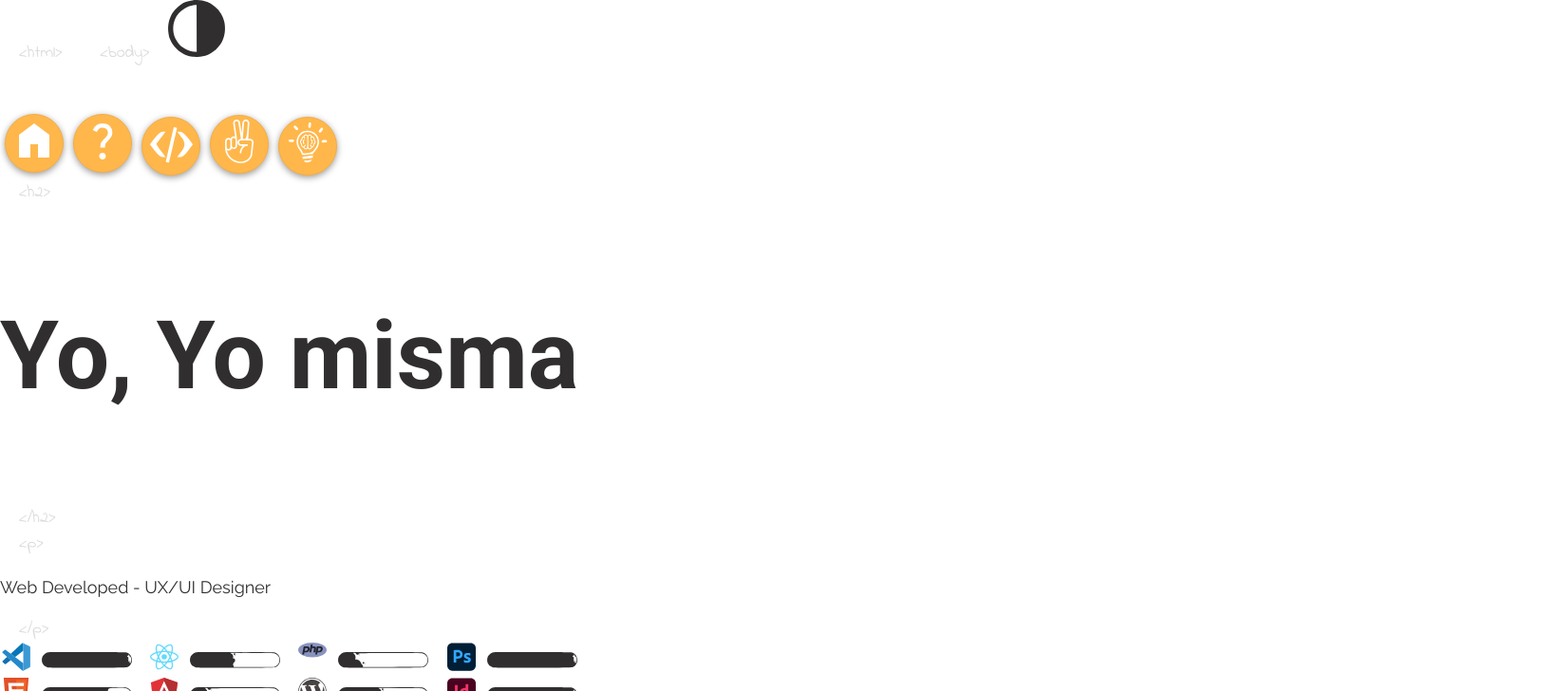
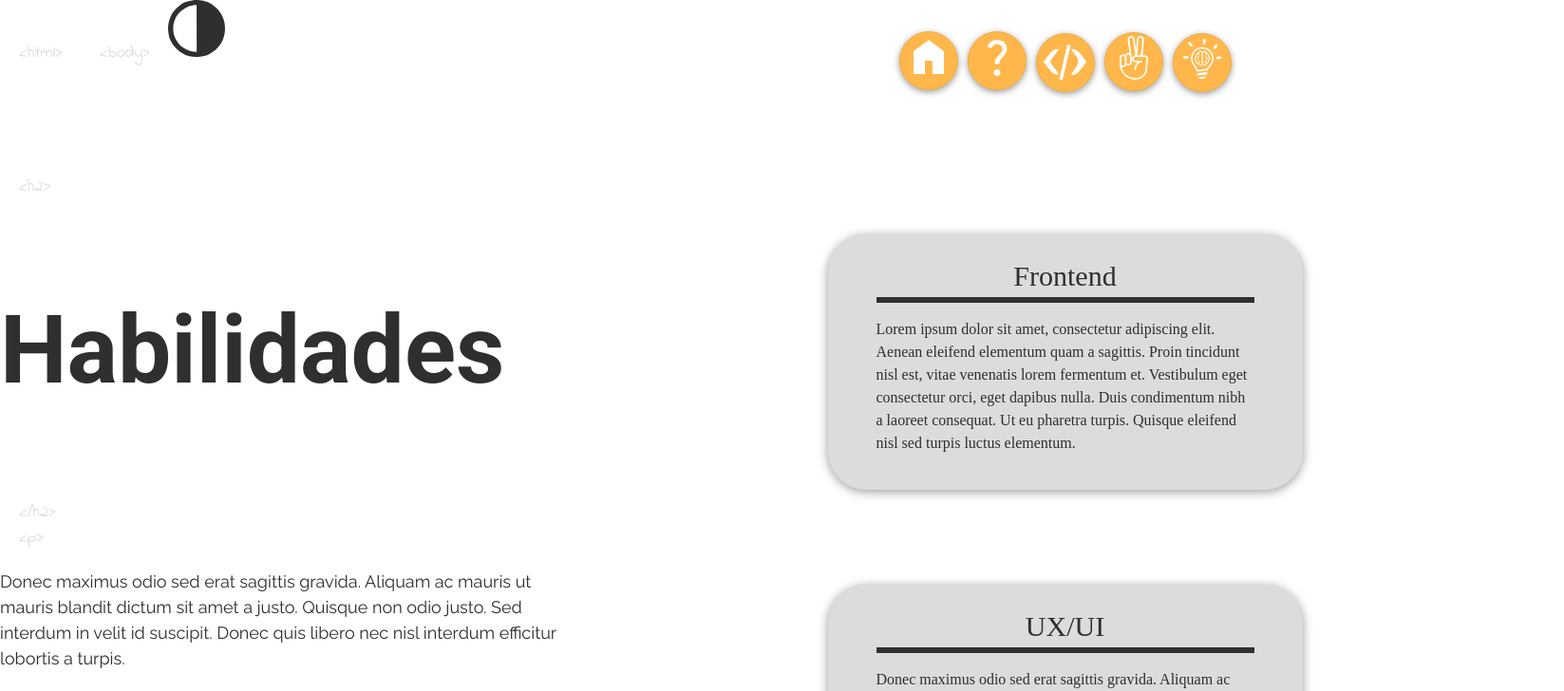
Before and after one commit to hemeragr/portfolio, a React (Vite) app: page /skills in a window 1280 px wide. Shown: the top 728 px of the page at 95% size, 1647 px wide, since content can reach past the window. Built offline with nearby package versions, Linux system fonts and the light colour scheme.

Commit message:
añadido todo el contenido y en cada pagina

```diff
--- a/src/componentes/card/Card.jsx
+++ b/src/componentes/card/Card.jsx
@@ -7,7 +7,7 @@ const Card = ({ cita }) => {
         <div className="card-body">
           <h3 className="card-title headers">{cita.work}</h3>
           <p className="card-text paragraph">{cita.description}</p>
-          <p className="card-skills paragraph">{cita.skills_used}</p>
+          <p className=" paragraph">{cita.skills_used}</p>
           <button href="#" className="btn button-send">
             {" "}
             <a href="#" className="link">
--- a/src/componentes/tarjet-text/Tarjet-txt.scss
+++ b/src/componentes/tarjet-text/Tarjet-txt.scss
@@ -0,0 +1,18 @@
+@import "../../scss/global.scss";
+
+.card-skills {
+  box-sizing: border-box;
+  padding: 20px 50px;
+  background-color: $grey;
+  width: 500px;
+  margin: 50px;
+
+  border: $border-tj;
+  box-shadow: $tarjet-shadow-light;
+  border-radius: 40px;
+}
+
+.card-title {
+  margin: auto;
+  border-bottom: 6px solid $black;
+}
--- a/src/componentes/tarjet-text/Tarjet_txt.jsx
+++ b/src/componentes/tarjet-text/Tarjet_txt.jsx
@@ -1,18 +1,16 @@
-import React from 'react'
+import "./Tarjet-txt.scss";
 
-const Tarjet_txt = () => {
+const Tarjet_txt = ({ card }) => {
   return (
     <>
-    <div class="card" >
-  <div class="card-body">
-    <h3 class="card-title">Card title</h5>
-    <p class="card-text">Some quick example text to build on the card title and make up the bulk of the card's content.</p>
-  </div>
-</div>
+      <div className="card-skills ">
+        <div className="card-body">
+          <h3 className="card-title">{card.title}</h3>
+          <p className="card-tx">{card.paragraph}</p>
+        </div>
+      </div>
+    </>
+  );
+};
 
-
-    </>
-  )
-}
-
-export default Tarjet_txt
+export default Tarjet_txt;
--- a/src/scss/_custom-properties.scss
+++ b/src/scss/_custom-properties.scss
@@ -27,3 +27,7 @@ $color-btn-dark: $blue;
 $main-shadow: 0px 2px 7px rgba(0, 0, 0, 0.4);
 $tarjet-shadow-light: 0px 2px 11px rgba(0, 0, 0, 0.4);
 $tarjet-shadow-dark: 0px 2px 11px $grey-dark;
+
+//borders
+
+$border-tj: 1px solid #dcdcdc;
--- a/src/views/contact/Contact.jsx
+++ b/src/views/contact/Contact.jsx
@@ -2,6 +2,7 @@ import Nav from "../../componentes/nav/Nav";
 import "./Contact.scss";
 import ContactSvg from "../../componentes/svg-hand/ContactSvg";
 import Svg_hi from "../../componentes/svg-hi/Svg_hi";
+import Footer from "../../componentes/footer-rrss/Footer";
 
 const Contact = () => {
   return (
@@ -50,6 +51,7 @@ const Contact = () => {
               <button className="button-send button-send">&gt;</button>
             </div>
           </form>
+          <Footer />
         </main>
         <section className="content-Nav&Img">
           <Nav />
--- a/src/views/skills/Skills.jsx
+++ b/src/views/skills/Skills.jsx
@@ -21,6 +21,9 @@ import Bar25 from "../../componentes/bars-skills/bar-skills/Bar25";
 import Bar50 from "../../componentes/bars-skills/bar-skills/Bar50";
 import Bar75 from "../../componentes/bars-skills/bar-skills/Bar75";
 import Bar100 from "../../componentes/bars-skills/bar-skills/Bar100";
+
+import Tarjet_txt from "../../componentes/tarjet-text/Tarjet_txt";
+import Footer from "../../componentes/footer-rrss/Footer";
 
 const Skills = () => {
   const IC = [
@@ -86,24 +89,40 @@ const Skills = () => {
     },
   ];
 
+  const TX = [
+    {
+      title: "Frontend",
+      paragraph:
+        "Lorem ipsum dolor sit amet, consectetur adipiscing elit. Aenean eleifend elementum quam a sagittis. Proin tincidunt nisl est, vitae venenatis lorem fermentum et. Vestibulum eget consectetur orci, eget dapibus nulla. Duis condimentum nibh a laoreet consequat. Ut eu pharetra turpis. Quisque eleifend nisl sed turpis luctus elementum.",
+    },
+    {
+      title: "UX/UI",
+      paragraph:
+        "Donec maximus odio sed erat sagittis gravida. Aliquam ac mauris ut mauris blandit dictum sit amet a justo. Quisque non odio justo. Sed interdum in velit id suscipit. Donec quis libero nec nisl interdum efficitur lobortis a turpis. ",
+    },
+  ];
+
   return (
     <>
       <body>
         <section className="content-home">
-          <header className="top-bar">
-            <Nav />
-          </header>
           <main>
             <div className="title">
               <span className="ornament">&lt;h2&gt;</span>
-              <h2 className="headers header-h2">Yo, Yo misma</h2>
+              <h2 className="headers header-h2">Habilidades</h2>
               <span className="ornament">&lt;/h2&gt;</span>
             </div>
             <span className="ornament">&lt;p&gt;</span>
-              <p className="paragraph">Web Developed - UX/UI Designer</p>
-              <span className="ornament">&lt;/p&gt;</span>
+            <p className="paragraph">
+              Donec maximus odio sed erat sagittis gravida. Aliquam ac mauris ut
+              mauris blandit dictum sit amet a justo. Quisque non odio justo.
+              Sed interdum in velit id suscipit. Donec quis libero nec nisl
+              interdum efficitur lobortis a turpis.
+            </p>
+            <span className="ornament">&lt;/p&gt;</span>
 
             <div>
+              <span className="ornament">&lt;div&gt;</span>
               <div className="columns-bar">
                 {IC.map((object) => (
                   <div key={object.icon} className="content-barskills">
@@ -111,11 +130,21 @@ const Skills = () => {
                   </div>
                 ))}
               </div>
+              <span className="ornament">&lt;/div&gt;</span>
             </div>
           </main>
-          <footer></footer>
         </section>
-        <section className="content-img"></section>
+        <section className="content-cards">
+          <Nav />
+          <div className="contents">
+            {TX.map((text) => (
+              <div key={text.title} className="content-cardText">
+                <Tarjet_txt card={text} />
+              </div>
+            ))}
+          </div>
+          <Footer />
+        </section>
       </body>
     </>
   );
--- a/src/views/skills/Skills.scss
+++ b/src/views/skills/Skills.scss
@@ -2,3 +2,28 @@
 
  columns: 4;
 }
+
+.content-cards {
+  display: flex;
+flex-direction: column;
+justify-content: center;
+align-items: center;
+padding: 10px 116px;
+gap: 95px;
+
+width: 819px;
+height: 977px;
+
+
+/* Inside auto layout */
+
+flex: none;
+order: 0;
+align-self: stretch;
+flex-grow: 1;
+}
+
+.content-cardText{
+    display: flex;
+
+}
```
Also changed, not shown: src/componentes/tarjet-text/_Tarjet-txt.scss (deleted).
